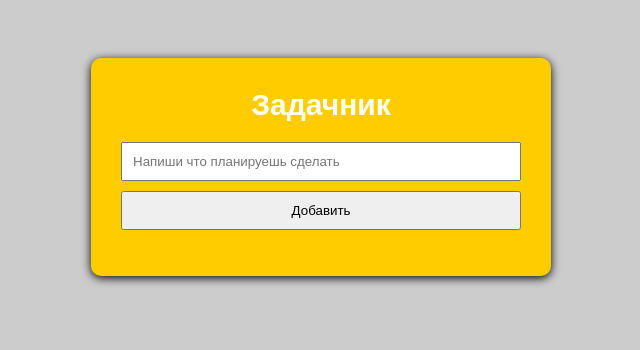
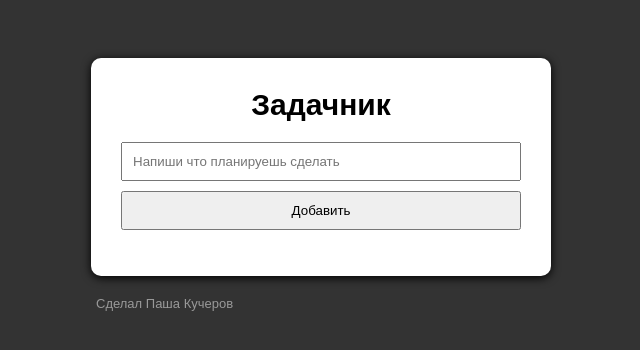
Before and after one commit to devkucherov/ToDo_list, a plain HTML site: page index.html in a window 1280 px wide. Shown: the whole page, without its empty margins (319-959 px from the left). Drawn offline with Linux system fonts and the light colour scheme.

Commit message:
Поправил дизайн

```diff
--- a/css/style.css
+++ b/css/style.css
@@ -1,5 +1,5 @@
 body {
-  background-color: #CCCCCC;
+  background-color: #333;
   font-family: sans-serif;
   -webkit-box-sizing: content-box;
   box-sizing: content-box; }
@@ -15,8 +15,8 @@ body {
 .todo_list {
   max-width: 400px;
   display: block;
-  margin: 0 auto 40px;
-  background-color: #FFCC00;
+  margin: 0 auto 20px;
+  background-color: #fff;
   padding: 30px;
   border-radius: 10px;
   -webkit-box-shadow: 0 2px 10px 0 #000;
@@ -26,7 +26,7 @@ h1 {
   text-align: center;
   margin-top: 0;
   margin-bottom: 20px;
-  color: #fff;
+  color: #000;
   font-size: 30px; }
 
 .create_new_todo {
@@ -62,7 +62,7 @@ input[type=checkbox], label {
 
 input[type=checkbox] + label:before {
   content: '';
-  background: #FFCC00;
+  background: #fff;
   border-radius: 5px;
   border: 2px solid #ddd;
   display: inline-block;
@@ -85,3 +85,33 @@ input[type=checkbox]:checked + label:before {
   -ms-transform: rotate(45deg);
   border-radius: 0;
   margin: 0 15px 5px 5px; }
+
+.author {
+  max-width: 450px;
+  display: block;
+  margin: 0 auto 0 auto;
+  color: #999;
+  font-size: 13px;
+}
+
+.author_link {
+  color: #999;
+  text-decoration: none;
+}
+
+a {
+  color: #fff;
+  text-decoration: none;
+  background-image: -webkit-gradient(linear, left top, left bottom, from(#999), to(#999));
+  background-image: linear-gradient(#999, #999);
+  background-position: 0% 100%;
+  background-repeat: no-repeat;
+  background-size: 0% 1px;
+  -webkit-transition: background-size 0.3s;
+  transition: background-size 0.3s;
+}
+
+a:hover {
+  background-size: 100% 1px;
+  cursor: pointer;
+}
--- a/index.html
+++ b/index.html
@@ -10,20 +10,17 @@
 </head>
 <body>
 <div class="container">
-
     <div class="todo_list">
         <h1>Задачник</h1>
         <div class="create_new_todo">
             <input type="text" class="message" placeholder="Напиши что планируешь сделать">
             <button class="add">Добавить</button>
         </div>
-
         <div class="wrapper">
             <ul class="todo"></ul>
         </div>
-
     </div>
-
+    <div class="author">Сделал <a href="https://vk.com/pasha000" class="author_link" target="_blank">Паша Кучеров</a></div>
 </div>
 <script src="script/script.js"></script>
 </body>
```
Lines whose indentation alone changed are shown as unchanged.
